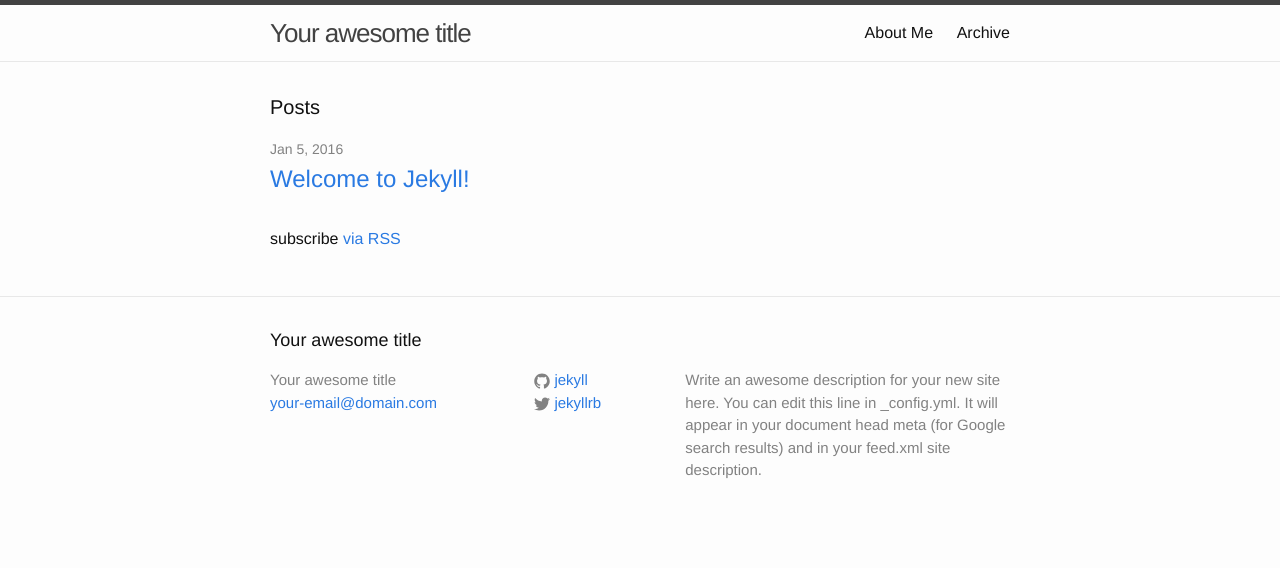
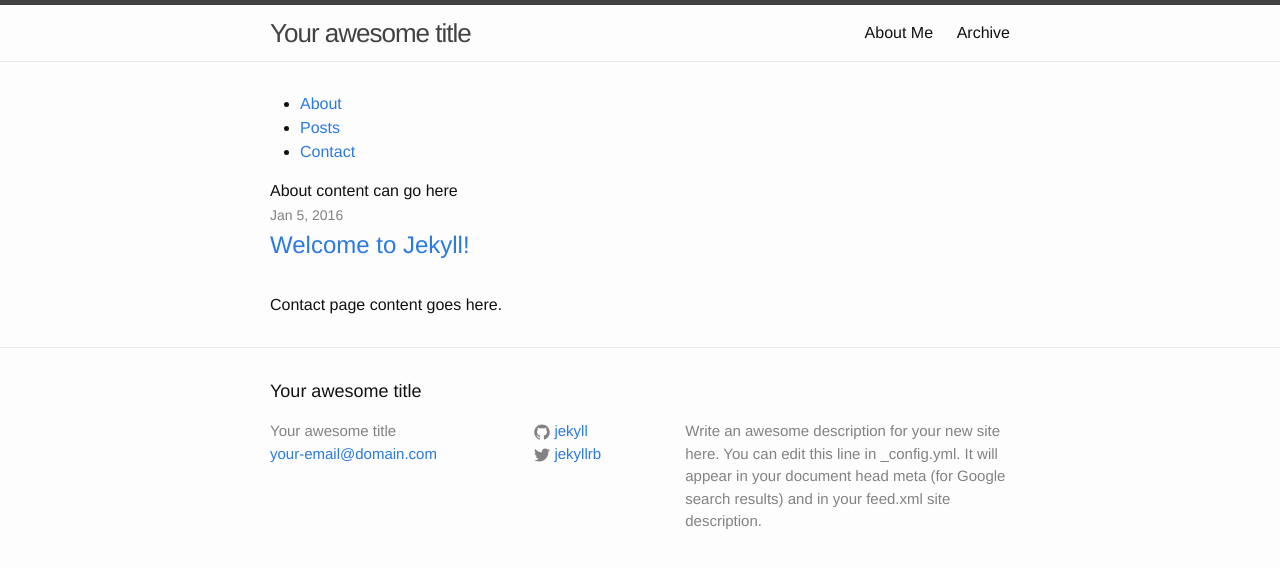
Before and after one commit to huang-j/huang-j.github.io, a Jekyll site: the page built from index.html, in a window 1280 px wide. Shown: the top 568 px of the page. Built offline with Jekyll 4.4.1, drawn with Linux system fonts in a browser that asks for light colours.

Commit message:
trying the one paged thing
go go go

```diff
--- a/index.html
+++ b/index.html
@@ -2,11 +2,22 @@
 layout: default
 ---
 
-<div class="home">
+<div id="nav">
+     <ul>
+         <li><a href="#about">About</a></li>
+         <li><a href="#posts">Posts</a></li>
+         <li><a href="#contact">Contact</a></li>
+     </ul>
+</div>
 
-  <h1 class="page-heading">Posts</h1>
+<div id="page1">
+  <a id="about" class="smooth"></a>
+  About content can go here
+</div>
 
-  <ul class="post-list">
+<div id="page2">
+  <a id="posts" class="smooth"></a>
+    <ul class="post-list">
     {% for post in site.posts %}
       <li>
         <span class="post-meta">{{ post.date | date: "%b %-d, %Y" }}</span>
@@ -17,7 +28,9 @@ layout: default
       </li>
     {% endfor %}
   </ul>
+</div>
 
-  <p class="rss-subscribe">subscribe <a href="{{ "/feed.xml" | prepend: site.baseurl }}">via RSS</a></p>
-
+<div id="page3">
+  <a id="contact" class="smooth"></a>
+    Contact page content goes here.
 </div>
```
